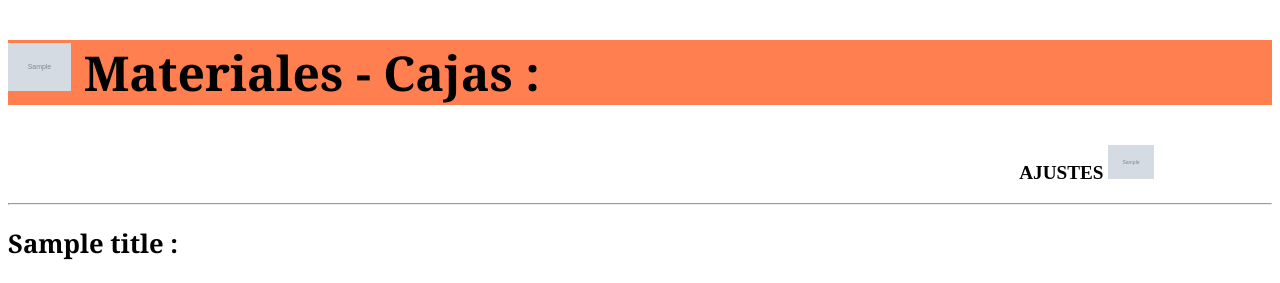
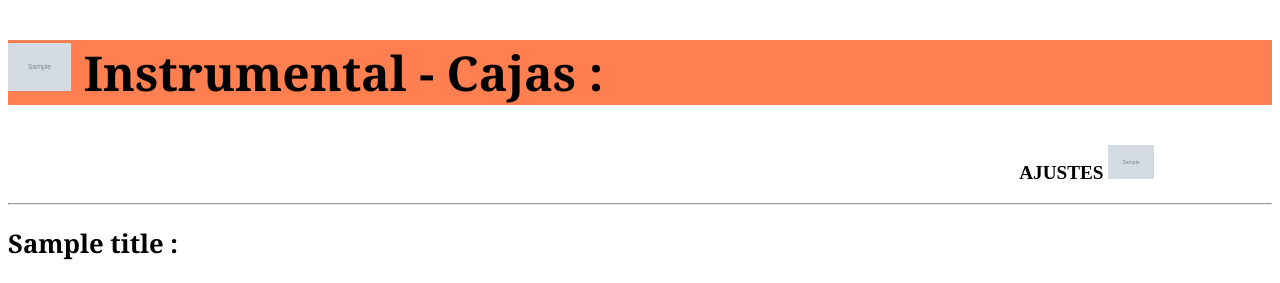
Before and after one commit to leiretedcas/quirooooo, a Flask app: template templates/caja_trauma.html in a window 1280 px wide. Shown: the top 283 px of the page. Run offline with Flask 3, Linux system fonts and the light colour scheme; the template is opened without the code that fills it: most values are stand-ins (such as "Sample title", 1, 10 or a date in 2020); grey boxes marked "Sample" are stand-in pictures.

Commit message:
caja_trauma.html

```diff
--- a/templates/caja_trauma.html
+++ b/templates/caja_trauma.html
@@ -8,7 +8,7 @@
 </head>
 <body>
 	<div class="login22">
-		<h2 style="font-family: Cambria, Cochin, Georgia, Times, 'Times New Roman', serif;font-size: 3rem;background-color: coral;"><img src="{{ user_image7 }}" alt="" style="max-width:5%;" onclick="location.href='https://quirohelp.onrender.com/especialidad'">  Materiales - Cajas : </h2>
+		<h2 style="font-family: Cambria, Cochin, Georgia, Times, 'Times New Roman', serif;font-size: 3rem;background-color: coral;"><img src="{{ user_image7 }}" alt="" style="max-width:5%;" onclick="location.href='https://quirohelp.onrender.com/especialidad'">  Instrumental - Cajas : </h2>
 		<h3 style="padding-left: 80%;font-size: 1.2rem;" onclick="location.href='https://quirohelp.onrender.com/ajustes'">AJUSTES <img src="{{ user_image6 }}" alt="" style="max-width:18%;"  ></h3>
 		<hr/>
         <h2 style="font-family: Cambria, Cochin, Georgia, Times, 'Times New Roman';font-size: 1.6rem;">{{title}} :</h2>
```
